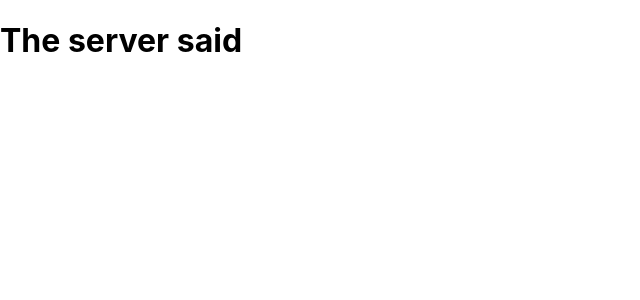
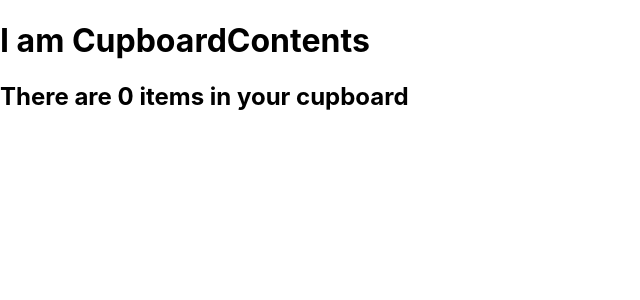
Before and after one commit to inkyblinkypinkyclyde/recipes-app, a React (Create React App) app in the folder client/: page /cupboardcontents in a window 1280 px wide. Shown: the top 300 px of the page, without its empty margins (0-640 px from the left). Built offline with nearby package versions, Linux system fonts and the light colour scheme; no server answers.

Commit message:
added react router

```diff
--- a/client/package.json
+++ b/client/package.json
@@ -8,6 +8,7 @@
     "@testing-library/user-event": "^13.5.0",
     "react": "^18.2.0",
     "react-dom": "^18.2.0",
+    "react-router-dom": "^6.4.1",
     "react-scripts": "5.0.1",
     "web-vitals": "^2.1.4"
   },
--- a/client/src/App.js
+++ b/client/src/App.js
@@ -1,9 +1,11 @@
 import './App.css';
 import React, { useEffect, useState } from 'react';
 import { getCupboard } from "./AppService"
+import { BrowserRouter as Router, Routes, Route } from "react-router-dom";
+import CupboardContents from './components/CupboardContents';
 
 function App() {
-  const [cupbaord, setCupboard] = useState([])
+  const [cupboard, setCupboard] = useState([])
 
   useEffect(() => {
     getCupboard().then((allCupboard) => {
@@ -12,9 +14,11 @@ function App() {
   }, [])
 
   return (
-    <>
-      <h1>The server said</h1>
-    </>
+    <Router>
+      <Routes>
+        <Route exact path="/cupboardcontents" element={< CupboardContents cupboard={cupboard} />} />
+      </Routes>
+    </Router>
   );
 }
 
--- /dev/null
+++ b/client/src/components/CupboardContents.js
@@ -0,0 +1,14 @@
+import React from "react";
+
+
+const CupboardContents = ({ cupboard }) => {
+
+    return (
+        <>
+            <h1>I am CupboardContents</h1>
+            <h2>There are {cupboard.length} items in your cupboard</h2>
+        </>
+    )
+}
+
+export default CupboardContents;
```
Also changed, not shown: 1 other file (tests, documents, lock files or other folders).
